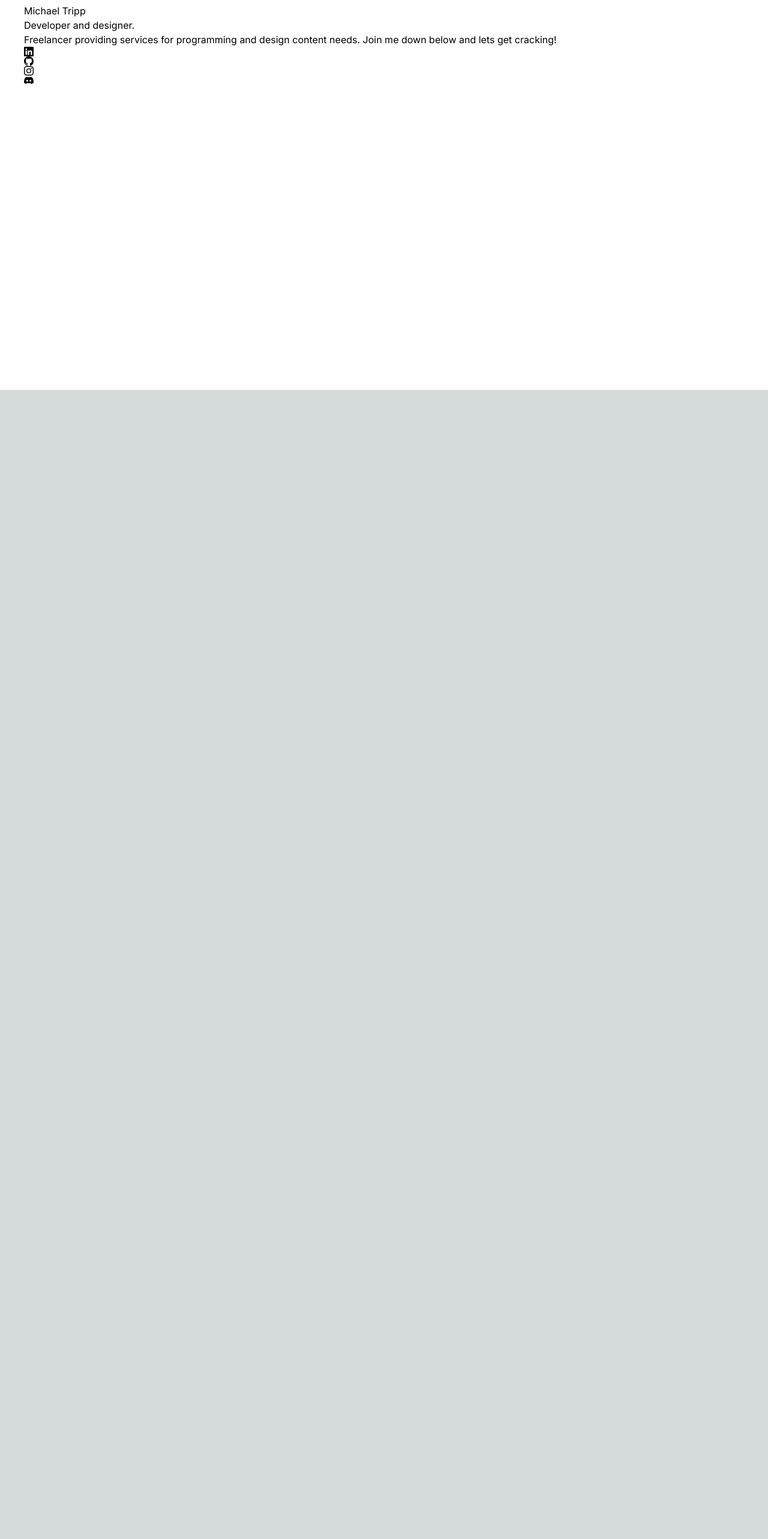
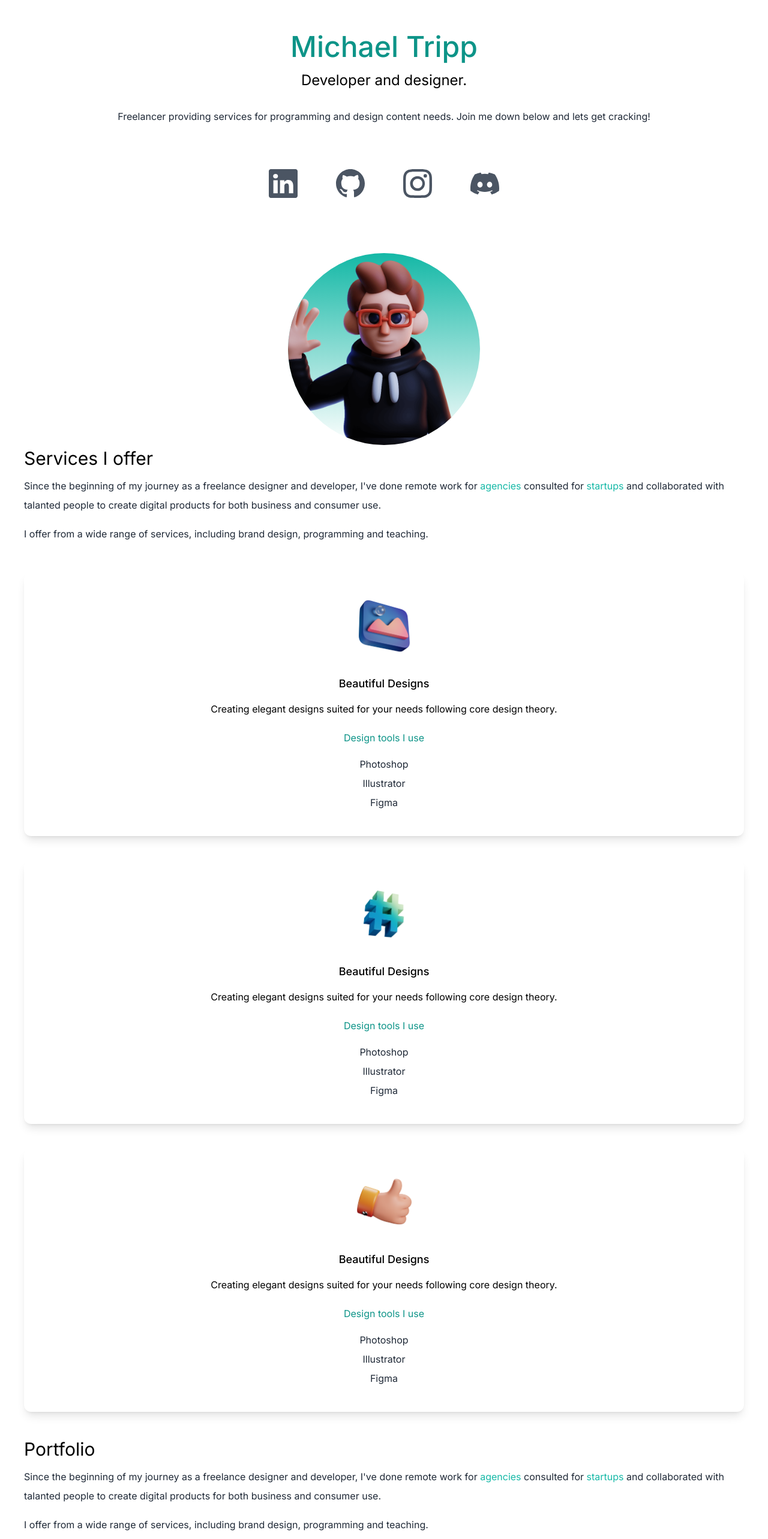
Before and after one commit to mctripp10/mctripp10.github.io, a Next.js app: page / in a window 1280 px wide. Shown: the part 150-2716 px from the top of the page at 60% size. Before the commit the page ends 800 px from the top, so only its background shows below. Built offline with nearby package versions, Linux system fonts and the light colour scheme.

Commit message:
Main page + card system
-Finished main page content
-Added card system with 3 cards
-Started portfolio section

```diff
--- a/app/globals.css
+++ b/app/globals.css
@@ -6,7 +6,6 @@
   --foreground-rgb: 0, 0, 0;
   --background-start-rgb: 214, 219, 220;
   --background-end-rgb: 255, 255, 255;
-  -webkit-text-fill-color: black;
 }
 
 @media (prefers-color-scheme: dark) {
--- a/app/page.js
+++ b/app/page.js
@@ -1,7 +1,17 @@
 import Head from 'next/head';
 import { BsFillMoonStarsFill } from 'react-icons/bs';
 import { BsLinkedin, BsGithub, BsDiscord, BsInstagram } from 'react-icons/bs'
-import { AiFillGithub } from 'react-icons/ai';
+import Image from "next/image";
+import deved from '../public/dev-ed-wave.png';
+import design from '../public/design.png';
+import code from '../public/code.png';
+import consulting from '../public/consulting.png';
+import web1 from '../public/web1.png';
+import web2 from '../public/web2.png';
+import web3 from '../public/web3.png';
+import web4 from '../public/web4.png';
+import web5 from '../public/web5.png';
+import web6 from '../public/web6.png';
 
 export default function Home() {
   return (
@@ -25,20 +35,96 @@
               </li>
             </ul>
           </nav>
-          <div>
-            <h2>Michael Tripp</h2>
-            <h3>Developer and designer.</h3>
-            <p>
+          <div className='text-center p-10'>
+            <h2 className='text-5xl py-2 text-teal-600 font-medium'>Michael Tripp</h2>
+            <h3 className='text-2xl py-2 text-black'>Developer and designer.</h3>
+            <p className='text-md py-5 leading-8 text-gray-800'>
               Freelancer providing services for programming and design content needs. Join me down below and lets get cracking!
             </p>
           </div>
-          <div>
-            <BsLinkedin className='text-black'/>
-            <BsGithub className='text-black'/>
-            <BsInstagram className='text-black'/>
-            <BsDiscord className='text-black'/>
+          <div className='text-5xl flex justify-center gap-16 py-3 text-gray-600'>
+            <BsLinkedin />
+            <BsGithub />
+            <BsInstagram />
+            <BsDiscord />
+          </div>
+          <div className='relative mx-auto bg-gradient-to-b from-teal-500 rounded-full w-80 h-80 mt-20 overflow-hidden'>
+            <Image src={deved} layout='fill' objectFit='cover' />
           </div>
         </section>
+
+        <section>
+          <div >
+            <h3 className='text-black text-3xl py-1'>Services I offer</h3>
+            <p className="text-md py-2 leading-8 text-gray-800">
+              Since the beginning of my journey as a freelance designer and
+              developer, I've done remote work for
+              <span className="text-teal-500"> agencies </span>
+              consulted for <span className="text-teal-500">startups </span>
+              and collaborated with talanted people to create digital products
+              for both business and consumer use.
+            </p>
+            <p className="text-md py-2 leading-8 text-gray-800">
+              I offer from a wide range of services, including brand design,
+              programming and teaching.
+            </p>
+          </div>
+          <div>
+            <div className='text-center shadow-lg p-10 rounded-xl my-10'>
+              <Image className='mx-auto' src={design} width={100} height={100} />
+              <h3 className='text-black text-lg font-medium pt-8 pb-2'>Beautiful Designs</h3>
+              <p className='text-black py-2'>
+                Creating elegant designs suited for your needs following core design theory.
+              </p>
+              <h4 className='py-4 text-teal-600'>Design tools I use</h4>
+              <p className='text-gray-800 py-1'>Photoshop</p>
+              <p className='text-gray-800 py-1'>Illustrator</p>
+              <p className='text-gray-800 py-1'>Figma</p>
+            </div>
+            <div className='text-center shadow-lg p-10 rounded-xl my-10'>
+              <Image className='mx-auto' src={code} width={100} height={100} />
+              <h3 className='text-black text-lg font-medium pt-8 pb-2'>Beautiful Designs</h3>
+              <p className='text-black py-2'>
+                Creating elegant designs suited for your needs following core design theory.
+              </p>
+              <h4 className='py-4 text-teal-600'>Design tools I use</h4>
+              <p className='text-gray-800 py-1'>Photoshop</p>
+              <p className='text-gray-800 py-1'>Illustrator</p>
+              <p className='text-gray-800 py-1'>Figma</p>
+            </div>
+            <div className='text-center shadow-lg p-10 rounded-xl my-10'>
+              <Image className='mx-auto' src={consulting} width={100} height={100} />
+              <h3 className='text-black text-lg font-medium pt-8 pb-2'>Beautiful Designs</h3>
+              <p className='text-black py-2'>
+                Creating elegant designs suited for your needs following core design theory.
+              </p>
+              <h4 className='py-4 text-teal-600'>Design tools I use</h4>
+              <p className='text-gray-800 py-1'>Photoshop</p>
+              <p className='text-gray-800 py-1'>Illustrator</p>
+              <p className='text-gray-800 py-1'>Figma</p>
+            </div>
+          </div>
+        </section>
+        <section>
+          <div>
+            <h3 className='text-black text-3xl py-1'>Portfolio</h3>
+            <p className="text-md py-2 leading-8 text-gray-800">
+              Since the beginning of my journey as a freelance designer and
+              developer, I've done remote work for
+              <span className="text-teal-500"> agencies </span>
+              consulted for <span className="text-teal-500">startups </span>
+              and collaborated with talanted people to create digital products
+              for both business and consumer use.
+            </p>
+            <p className="text-md py-2 leading-8 text-gray-800">
+              I offer from a wide range of services, including brand design,
+              programming and teaching.
+            </p>
+          </div>
+
+        {/* Continue here! */}
+        </section>
+
       </main>
     </div>
   )
```
